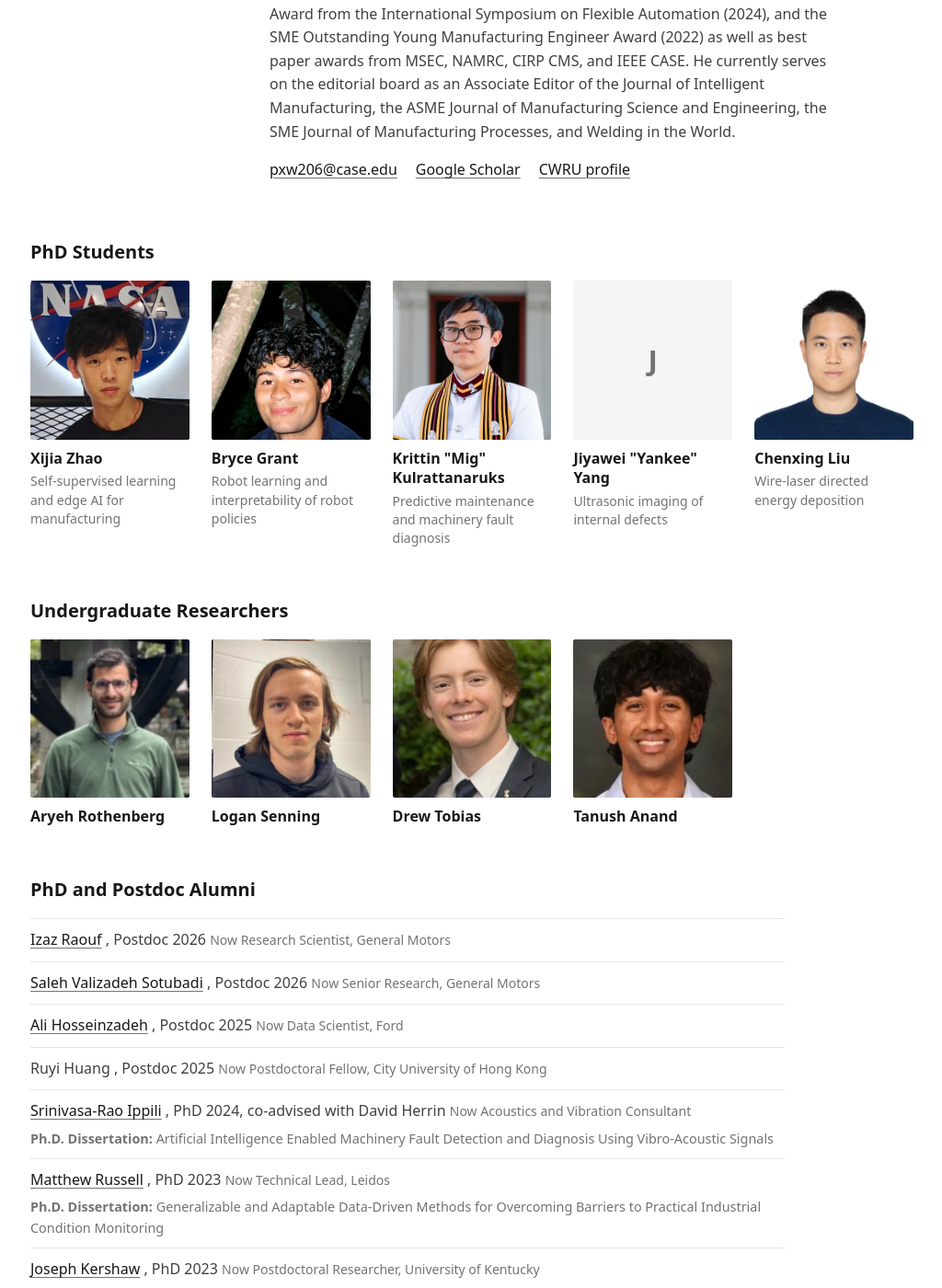
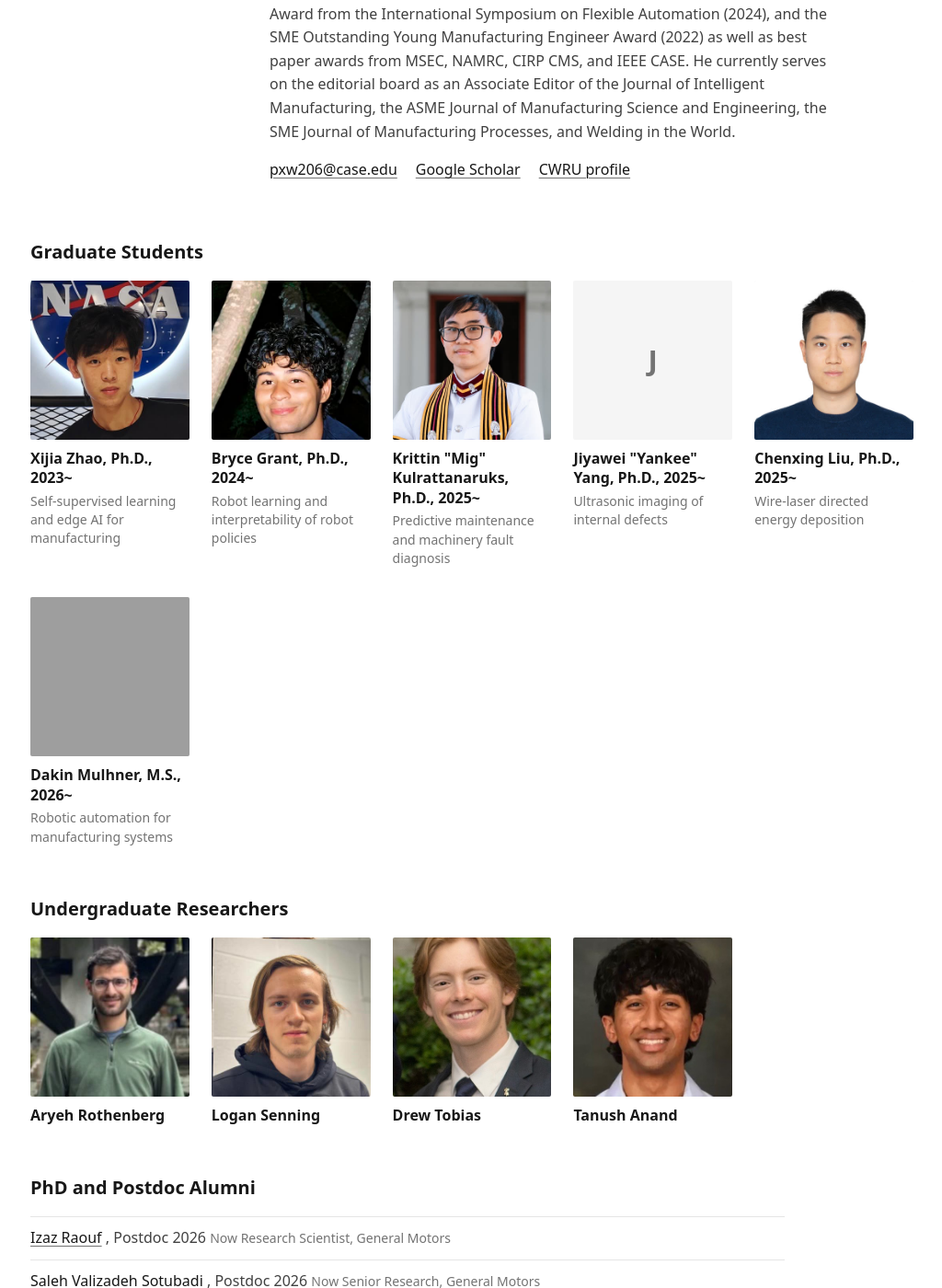
Before and after one commit to CWRU-AISM/CWRU-AISM.github.io, a Jekyll site: the page built from people.html, in a window 1280 px wide and 1400 px high, scrolled down 493 px. Shown: the whole window at 92% size, without its empty margins (127-1151 px from the left). Built offline with Jekyll 4.4.1, drawn with Linux system fonts in a browser that asks for light colours; grey boxes are pictures that could not be loaded.

Commit message:
Update people.yml

```diff
--- a/_data/people.yml
+++ b/_data/people.yml
@@ -11,27 +11,31 @@ groups:
   - title: Postdoctoral Researchers
     members: []
 
-  - title: PhD Students
+  - title: Graduate Students
     members:
-      - name: Xijia Zhao
+      - name: Xijia Zhao, Ph.D., 2023~
         photo: xijia-zhao.jpg
         website: https://xijiazhao.github.io/
         note: Self-supervised learning and edge AI for manufacturing
-      - name: Bryce Grant
+      - name: Bryce Grant, Ph.D., 2024~
         photo: bryce-grant.jpg
         website: https://bryceag11.github.io/
         note: Robot learning and interpretability of robot policies
-      - name: Krittin "Mig" Kulrattanaruks
+      - name: Krittin "Mig" Kulrattanaruks, Ph.D., 2025~
         photo: krittin-kulrattanaruks.jpg
         linkedin: https://www.linkedin.com/in/krittin-kulrat/
         note: Predictive maintenance and machinery fault diagnosis
-      - name: Jiyawei "Yankee" Yang
+      - name: Jiyawei "Yankee" Yang, Ph.D., 2025~
         linkedin: https://www.linkedin.com/in/jiyawei-yang-3422a3324/
         note: Ultrasonic imaging of internal defects
-      - name: Chenxing Liu
+      - name: Chenxing Liu, Ph.D., 2025~
         photo: chenxing-liu.jpg
         linkedin: https://www.linkedin.com/in/chenxing-liu-a15916409/
         note: Wire-laser directed energy deposition
+      - name: Dakin Mulhner, M.S., 2026~
+        photo: dakin-mulhner.jpg
+        linkedin: https://www.linkedin.com/in/dakin-muhlner/
+        note: Robotic automation for manufacturing systems
 
   - title: Collaborators
     members: []
```
